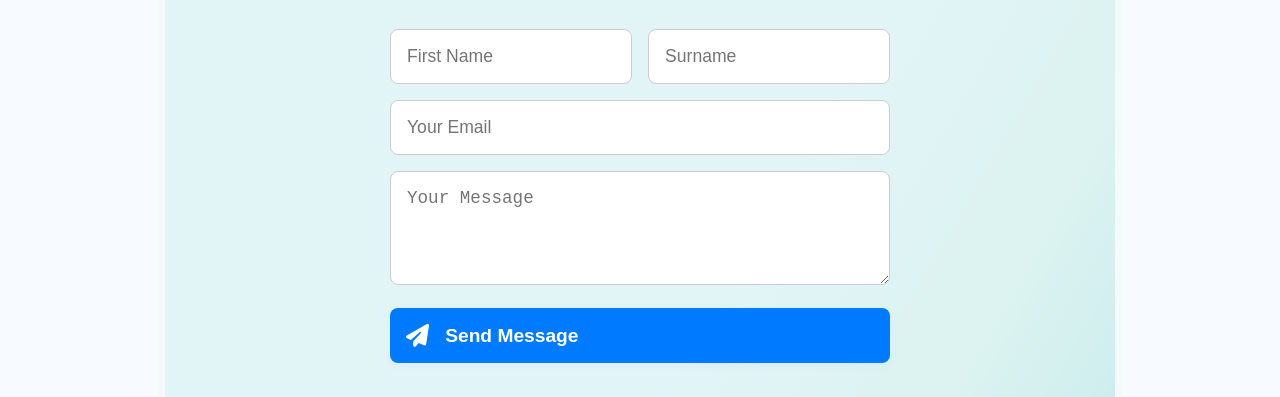
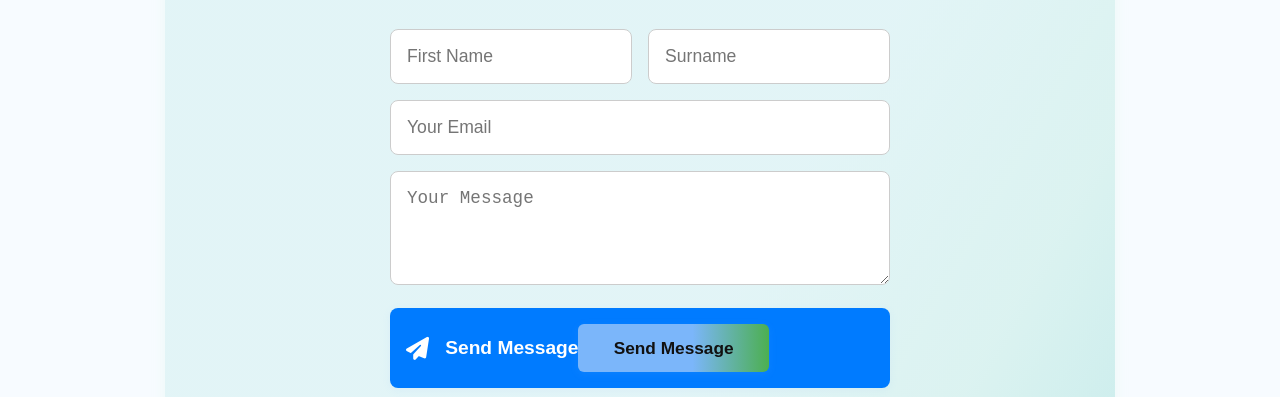
Before and after one commit to LuthoMay/Portfolio., a plain HTML site: page index.html in a window 1280 px wide. Shown: the part 3816-4213 px from the top of the page. Drawn offline with nearby package versions, Linux system fonts and the light colour scheme.

Commit message:
Update index.html

```diff
--- a/index.html
+++ b/index.html
@@ -170,6 +170,7 @@
             </div>
             <button type="submit" class="contact-btn" style="width: 100%; padding: 1rem; font-size: 1.2rem; border-radius: 8px; background: #007bff; color: #fff; border: none; cursor: pointer;">
                 <i class="fas fa-paper-plane"></i> Send Message
+               <a href="#contact" class="btn" aria-label="Send Message" data-aos="zoom-in" data-aos-delay="700">Send Message</a>
             </button>
         </form>
         <!-- Contact Form End -->
```
